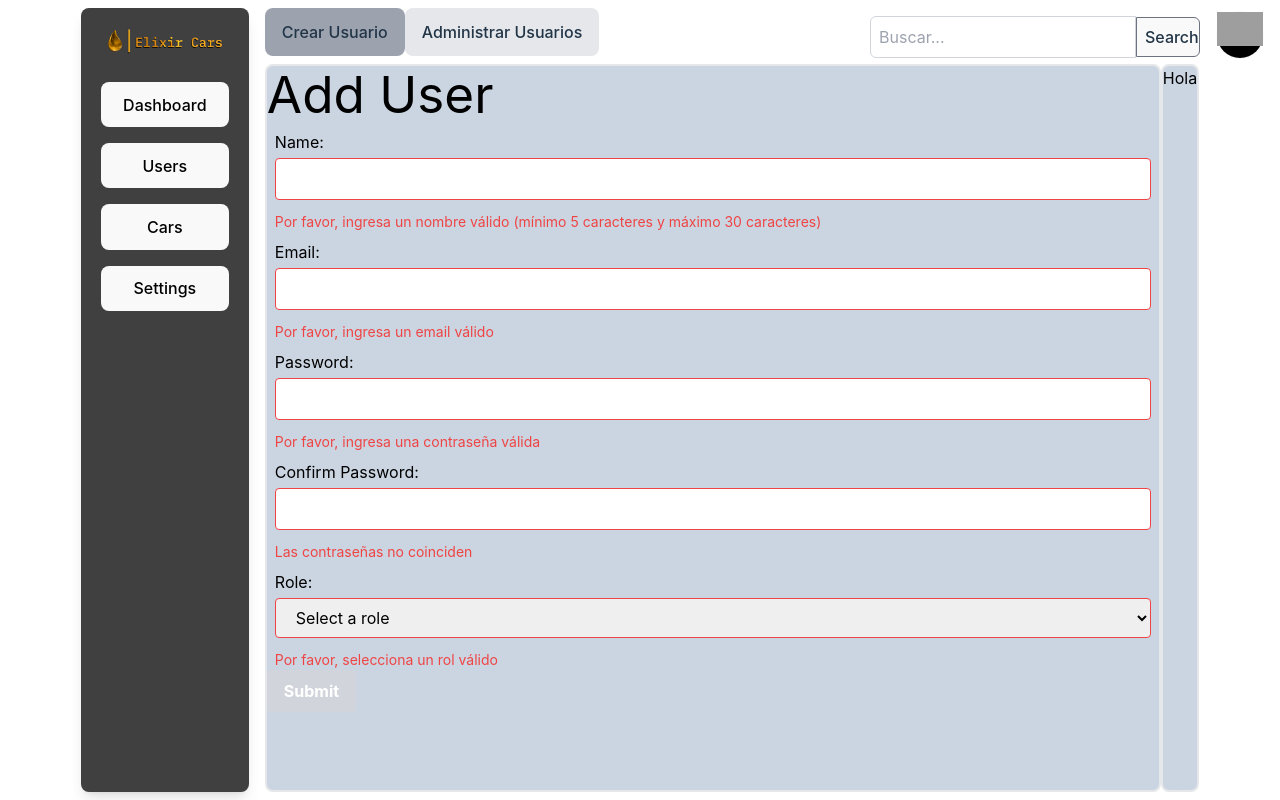
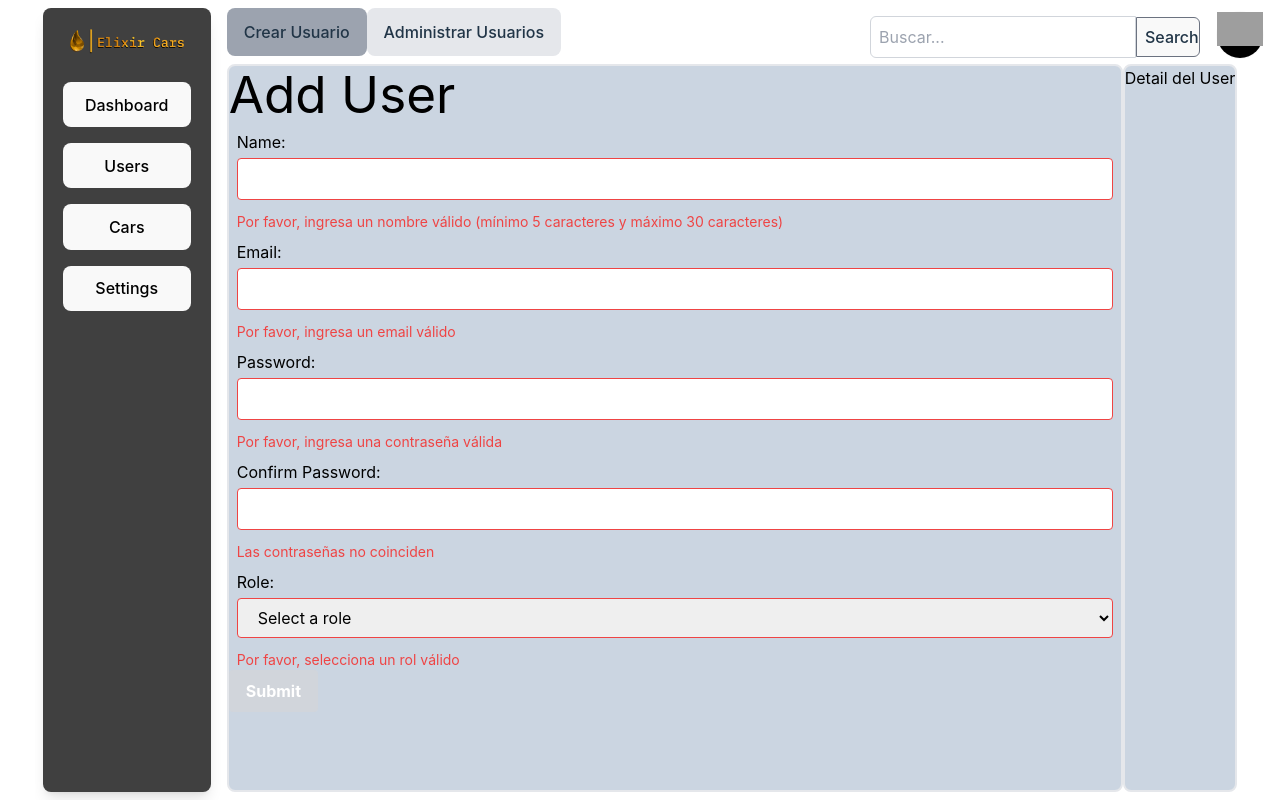
Before and after one commit to lerkor-online/pf-elixir-cars-react, a React (Vite) app: page /dashboard_1 in a window 1280 px wide. Both pictures are taken after a click on the button "Users". Built offline with nearby package versions, Linux system fonts and the light colour scheme; grey boxes are pictures that could not be loaded; the HTML template or start-up script is replaced by a standard one.

Commit message:
update component

```diff
--- a/src/pages/dashboard_1/pages/Users.jsx
+++ b/src/pages/dashboard_1/pages/Users.jsx
@@ -44,7 +44,7 @@ function Users() {
           {renderOptionContent()}
         </div>
         <div className="border-2 text-black bg-slate-300 rounded-lg mt-2 mx-auto w-auto min-h-[91vh]">
-          Hola
+          Detail del User
         </div>
       </div>
     </div>
```
